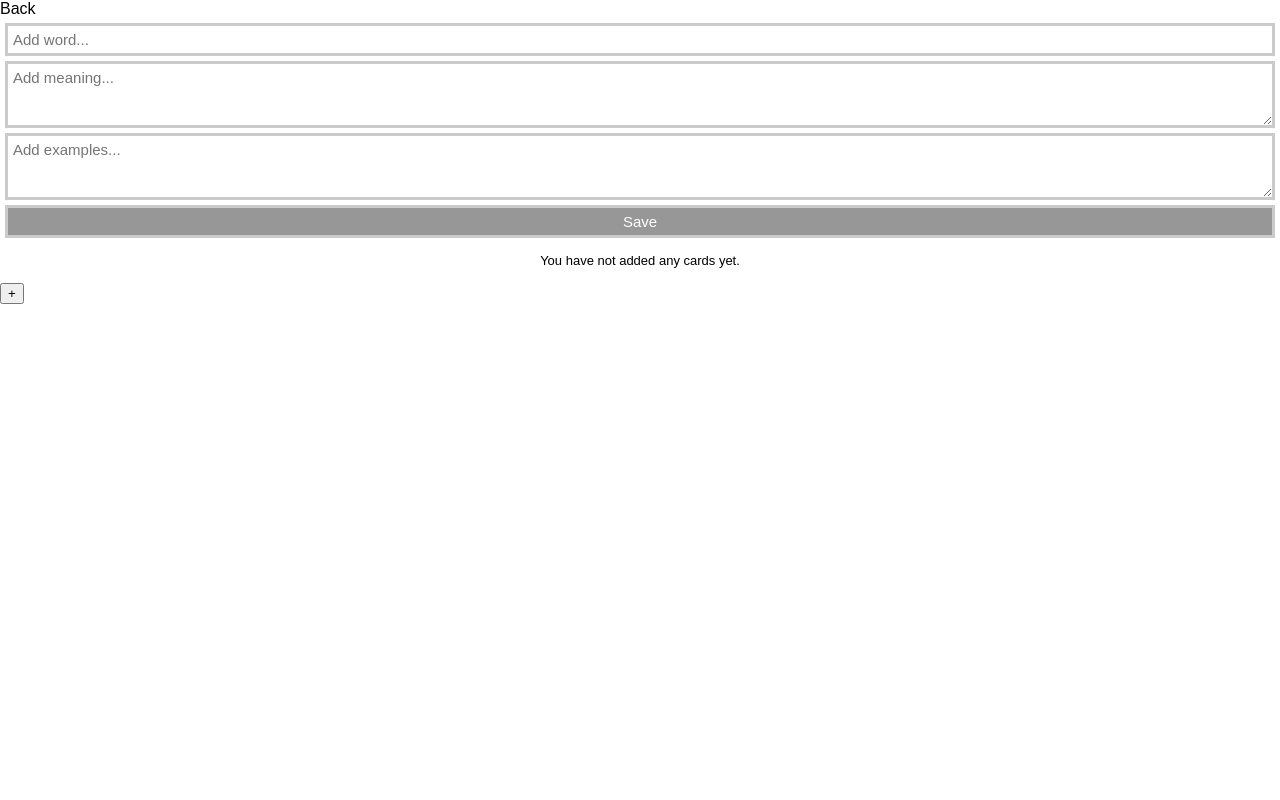
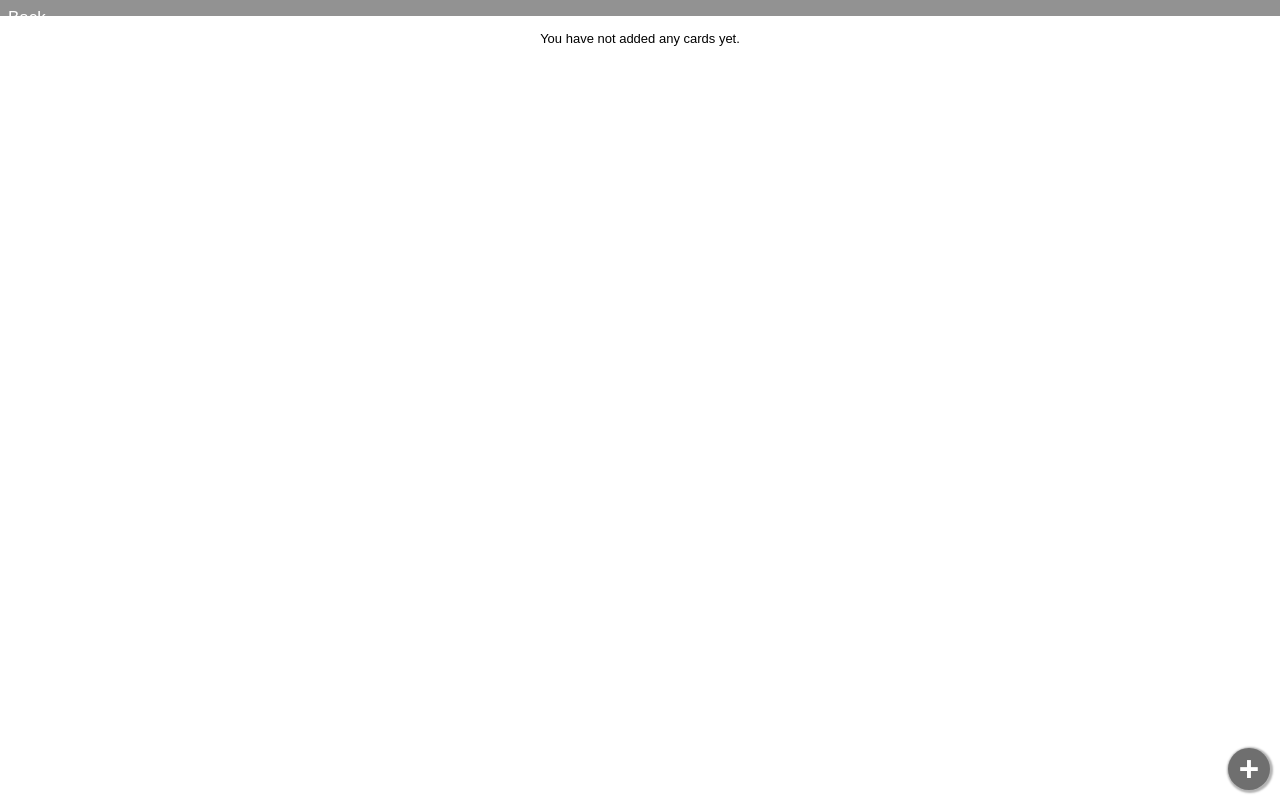
Before and after one commit to SRatna/flashcards-react-app, a React app: page /cards/1 in a window 1280 px wide. Built offline with nearby package versions, Linux system fonts and the light colour scheme.

Commit message:
style the floating btn to add new card

```diff
--- a/src/screens/Cards/index.scss
+++ b/src/screens/Cards/index.scss
@@ -1,7 +1,6 @@
-.add-card-container {
-  display: flex;
-  flex-direction: column;
-
+.cards-container {
+  height: 100%;
+}
 .header {
   padding: 8px;
   background: #929292;
@@ -23,6 +22,10 @@
     justify-content: center;
   }
 }
+.add-card-container {
+  display: none;
+  flex-direction: column;
+
   input, textarea, button {
     margin: 5px 5px 0;
     padding: 5px;
@@ -72,3 +75,28 @@
     font-size: 13px;
   }
 }
+.cards {
+  position: relative;
+  height: calc(100% - 45px);
+  overflow-y: auto;
+  padding-bottom: 5px;
+}
+.add-card {
+  display: inline;
+  position: fixed;
+  bottom: 10px;
+  right: 10px;
+  button {
+    color: #ffffff;
+    background: #6f6f6f;
+    font-size: 35px;
+    font-weight: 600;
+    border: 0;
+    outline: none;
+    cursor: pointer;
+    transition: background 0.2s linear 0s;
+    border-radius: 21px;
+    min-width: 42px;
+    box-shadow: 1px 1px 2px 2px #b3b3b3;
+  }
+}
```
Lines whose indentation alone changed are shown as unchanged.
